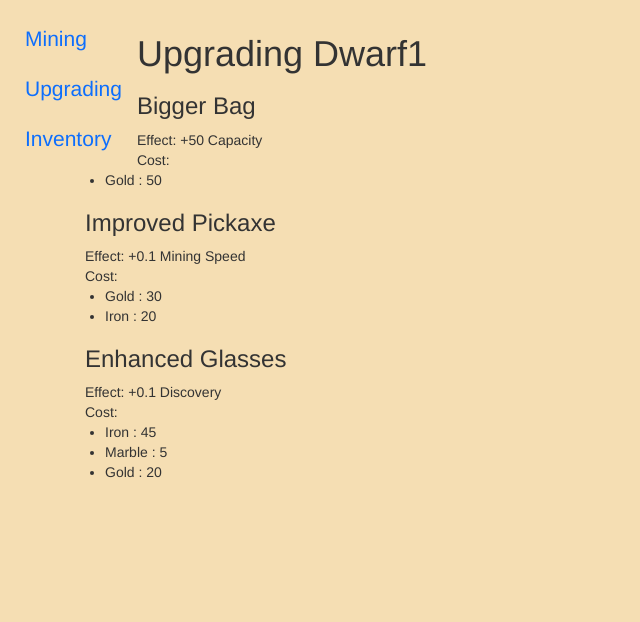
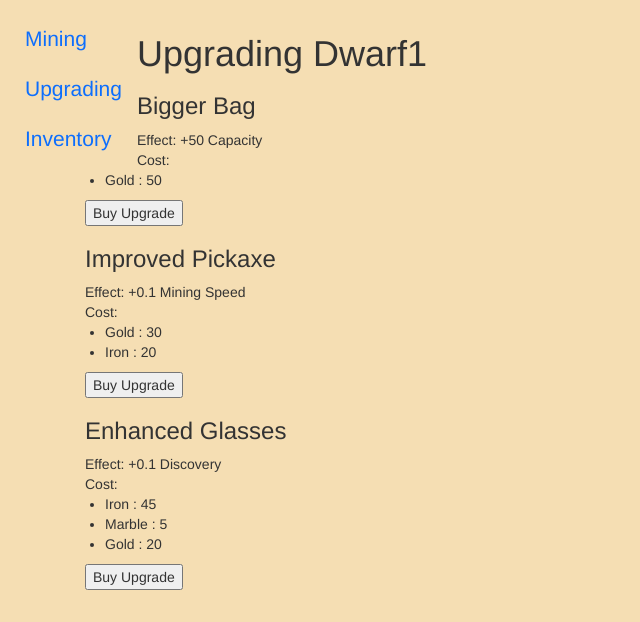
Before and after one commit to minprog-platforms/project-StevenNed123, a Django app: a page that uses app/dwarves/templates/dwarves/upgrading.html in a window 1280 px wide. Shown: the part 178-800 px from the top of the page, without its empty margins (0-640 px from the left). Run offline with Django 3.2, Linux system fonts and the light colour scheme; a user stored in the database is signed in; data comes from the database, SQL or seed files in the repository; both versions use the stored data as it was after the commit; some libraries are stand-ins or nearby versions.

Commit message:
Update upgrading page

```diff
--- a/app/dwarves/templates/dwarves/mining.html
+++ b/app/dwarves/templates/dwarves/mining.html
@@ -13,6 +13,7 @@
 {% endif %}
 
 {% for mine in mines %}
+<div class="container">
     <h3>{{ mine.name }}</h3>
     <ul>
     {% for mineral in mine.minerals.all %}
@@ -49,6 +50,7 @@
             </form>
 
         {% endif %}
+</div>
+{% endfor %}
 
-{% endfor %}
 {% endblock %}
--- a/app/dwarves/templates/dwarves/upgrading.html
+++ b/app/dwarves/templates/dwarves/upgrading.html
@@ -6,21 +6,33 @@
 
     {% if messages %}
     {% for message in messages %}
-    <div class="alert alert-info" role="alert">
+        {% if message.level == DEFAULT_MESSAGE_LEVELS.ERROR %}
+            <div class="alert alert-danger" role="alert">
                 {{ message }}
             </div>
+        {% else %}
+            <div class="alert alert-success" role="alert">
+                {{ message }}
+            </div>
+        {% endif %}
     {% endfor %}
     {% endif %}
 
     {% for upgrade in upgrades %}
+    <div class="containter">
         <h3> {{ upgrade.name }} </h3>
         Effect: {{ upgrade|get_effect }}
         <br>Cost:
         <ul>
             {% for mineral in upgrade.cost.all %}
-            <li>{{ mineral.name }} : {{ mineral.value}}</li>
+                <li>{{ mineral.name }} : {{ mineral.value }}</li>
             {% endfor %}
         </ul>
+        <form action="{% url 'buy_upgrade' dwarf.name upgrade.name %}" method="post">
+            {% csrf_token %}
+            <input type="submit" name={{ upgrade.name }} value="Buy Upgrade">
+        </form>
+    </div>
     {% endfor %}
 
 
--- a/app/dwarves/templatetags/tags.py
+++ b/app/dwarves/templatetags/tags.py
@@ -33,3 +33,9 @@ def get_effect(upgrade):
     if upgrade.discovery != 0:
         effect += f"+{upgrade.discovery} Discovery"
     return effect
+
+@register.filter(name='cost_complete')
+def cost_complete(value, amount):
+    new_value = value * (1.50 ** amount)
+    new_value = round(new_value)
+    return new_value
--- a/app/dwarves/urls.py
+++ b/app/dwarves/urls.py
@@ -11,6 +11,7 @@ urlpatterns = [
     path("leaderboard", views.leaderboard, name="leaderboard"),
     path("mining", views.mining, name="mining"),
     path("upgrading/<str:name>", views.upgrading, name="upgrading"),
+    path("upgrading/<str:name>/<str:upgrade>", views.buy_upgrade, name="buy_upgrade"),
     path("inventory", views.inventory, name="inventory"),
     path("start_mining/<str:name>", views.start_mining, name="start_mining"),
     path("stop_mining/<str:name>", views.stop_mining, name="stop_mining"),
--- a/app/dwarves/views.py
+++ b/app/dwarves/views.py
@@ -26,6 +26,7 @@ def all_dwarves(request):
         "dwarves" : dwarves_list,
     })
 
+@login_required(login_url='login')
 def my_dwarves(request):
     dwarves_list = request.user.user_dwarfs.all()
     return render(request, "dwarves/all_dwarves.html",{
@@ -39,7 +40,7 @@ def leaderboard(request):
         "users" : users
     })
 
-
+@login_required(login_url='login')
 def mining(request):
     mines = Mine.objects.all()
     active_jobs = Job.objects.filter(dwarf__in=request.user.user_dwarfs.all())
@@ -124,7 +125,7 @@ def calculate_chance(minerals, discovery):
 class SelectionForm(forms.Form):
     dwarf = forms.CharField()
 
-
+@login_required(login_url='login')
 def upgrading(request, name):
     try:
         dwarf = request.user.user_dwarfs.get(name = name)
@@ -138,8 +139,61 @@ def upgrading(request, name):
         "upgrades" : upgrades,
     })
 
+@login_required(login_url='login')
+def buy_upgrade(request, name, upgrade):
+    if request.method == "POST":
+        dwarf = request.user.user_dwarfs.get(name = name)
+        upgrade = Upgrade.objects.get(name=upgrade)
+
+        try:
+            new_upgrade = Upgrade_owned.objects.get(dwarf=dwarf, upgrade=upgrade)
+        except ObjectDoesNotExist:
+            new_upgrade = Upgrade_owned(dwarf=dwarf, upgrade=upgrade)
+
+        if check_cost(request.user, upgrade, new_upgrade.amount_owned):
+            new_upgrade.amount_owned += 1
+            new_upgrade.save()
+            dwarf.speed = round(dwarf.speed + upgrade.speed, 2)
+            dwarf.capacity += upgrade.capacity
+            dwarf.discovery = round(dwarf.discovery + upgrade.discovery, 2)
+            dwarf.save()
+            messages.success(request, f"Succesfully bought: {upgrade.name}!")
+        else:
+            messages.error(request, f"You dont have enough Minerals for: {upgrade.name}!")
+
+    return redirect("upgrading", name)
+
+def check_cost(user, upgrade, amount_owned):
+    price = upgrade.cost.all()
+    inventory = user.inventory.all()
+    # check if the user can pay for the upgrade
+    for mineral in price:
+        try:
+            user_mineral = inventory.get(name=mineral.name)
+        except ObjectDoesNotExist:
+            return False
+        if user_mineral.value < cost_complete(mineral.value, amount_owned):
+            return False
+    for mineral in price:
+        user_mineral = inventory.get(name=mineral.name)
+        user_mineral.value = user_mineral.value - cost_complete(mineral.value, amount_owned)
+        user_mineral.save()
+    return True
+
+def cost_complete(value, amount):
+    new_value = value * (1.50 ** amount)
+    new_value = round(new_value)
+    return new_value
 
 
+
+
+
+
+
+
+
+@login_required(login_url='login')
 def select(request):
     dwarves_list = request.user.user_dwarfs.all()
     return render(request, "dwarves/select.html",{
@@ -147,6 +201,7 @@ def select(request):
         "dwarves" : dwarves_list
     })
 
+@login_required(login_url='login')
 def inventory(request):
     user_inventory = request.user.inventory.all()
     return render(request, "dwarves/inventory.html", {
```
Also changed, not shown: app/db.sqlite3. Lines whose indentation alone changed are shown as unchanged.
